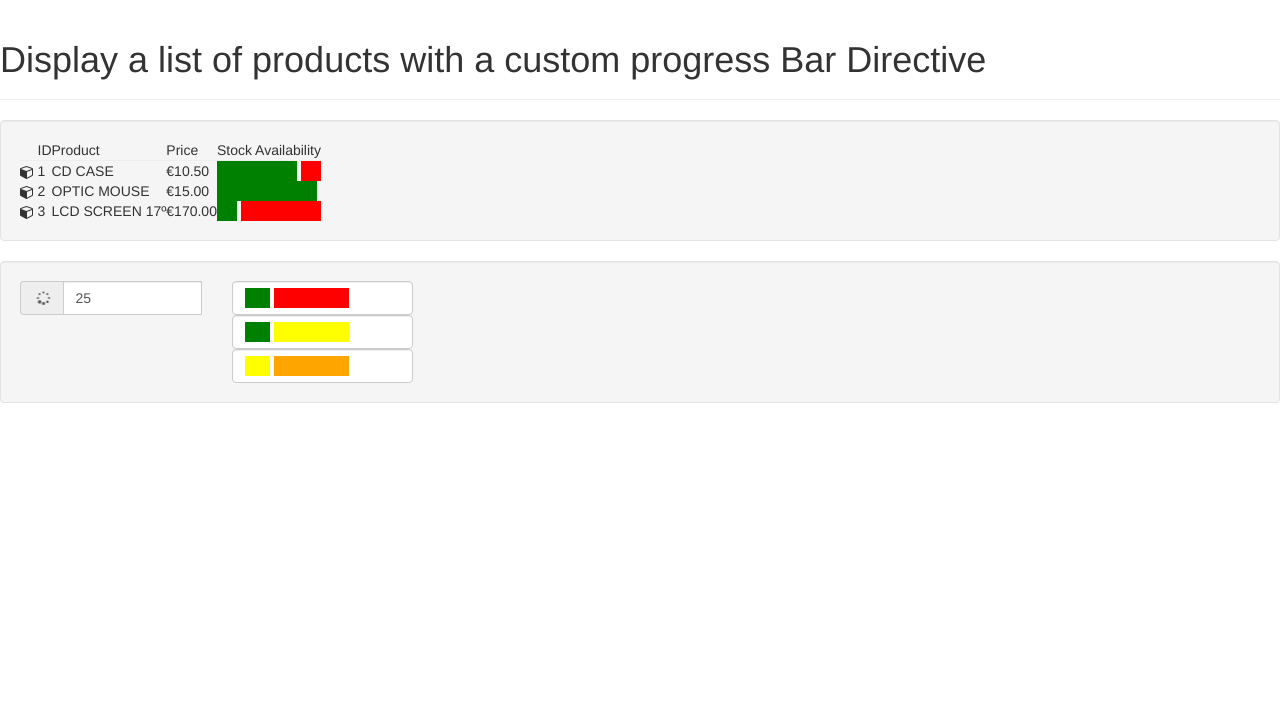
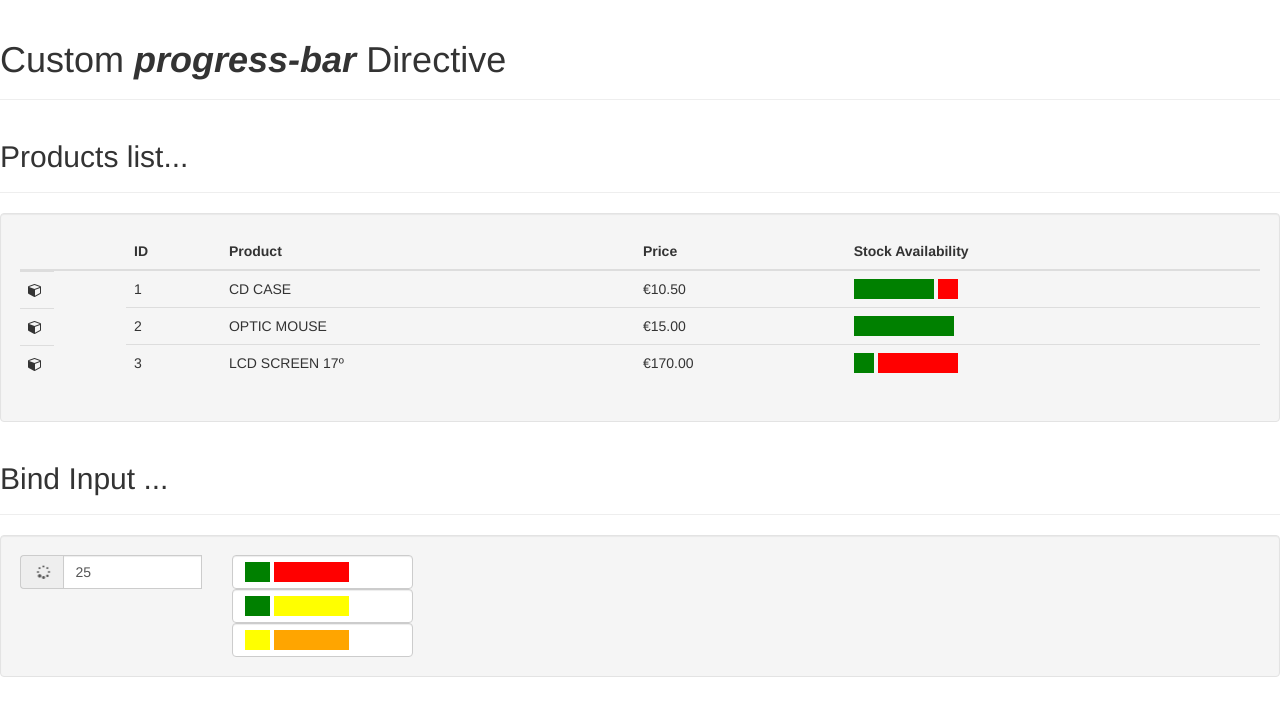
Before and after one commit to paulocmguerreiro/angularJS-Test1, a plain HTML site: page index.html in a window 1280 px wide. Drawn offline with nearby package versions, Linux system fonts and the light colour scheme.

Commit message:
Folders Structrure

```diff
--- a/index.html
+++ b/index.html
@@ -12,17 +12,25 @@
     <script src="//netdna.bootstrapcdn.com/bootstrap/3.1.1/js/bootstrap.min.js"></script>
 
     <script type="text/javascript" src="http://cdnjs.cloudflare.com/ajax/libs/angular.js/1.2.16/angular.min.js"></script>
-    <script type="text/javascript" src="app.js"></script>
+    <script type="text/javascript" src="./js/app.js"></script>
 
 
   </head>
   <body ng-controller="ListController as prodCtrl">
-    <div class="page-header"><h1>Display a list of products with a custom progress Bar Directive</h1></div>
+    <div class="page-header"><h1>Custom <strong><em>progress-bar</em></strong> Directive</h1></div>
+    <div class="page-header"><h2>Products list...</h2></div>
     <div class="well">
-        <table>
+        <table class="table table-hover">
         	<thead>
-        		<tr class="page-header"><td>&nbsp;</td><td>ID</td><td>Product</td><td>Price</td><td>Stock Availability</td></tr>
+        		<tr class="page-header">
+                    <th>&nbsp;</th>
+                    <th>ID</th>
+                    <th>Product</th>
+                    <th>Price</th>
+                    <th>Stock Availability</th>
+                 </tr>
         	</thead>
+            <tbody class="table-hover">
             	<tr ng-repeat="produtcs in prodCtrl.List">
             		<td class="fa fa-cube">&nbsp;</td>
                     <td>{{produtcs.id}}</td>
@@ -30,9 +38,11 @@
             		<td>{{produtcs.price | currency:"€"}}</td>
             		<td><progress-bar value='produtcs.stock'></progress-bar></td>
             	</tr>
+            </tbody>
         </table>
      </div>
 
+     <div class="page-header"><h2>Bind Input ...</h2></div>
      <div class="well">
         <div class="row">
             <div class="col-lg-2">
--- a/app.js
+++ b/js/app.js
@@ -19,7 +19,7 @@
 	app.directive("progressBar",[ "progressBarConfig", function (progressBarConfig){
 		return {
 			restrict: 'E',
-			templateUrl:"progressBar.html",
+			templateUrl:"./directives/progressBar.html",
 			scope: {value: "=",
 					bar1color: "=?",
 					bar2color: "=?"},
```
Also changed, not shown: directives/progressBar.html (renamed from progressBar.html). Lines whose indentation alone changed are shown as unchanged.
